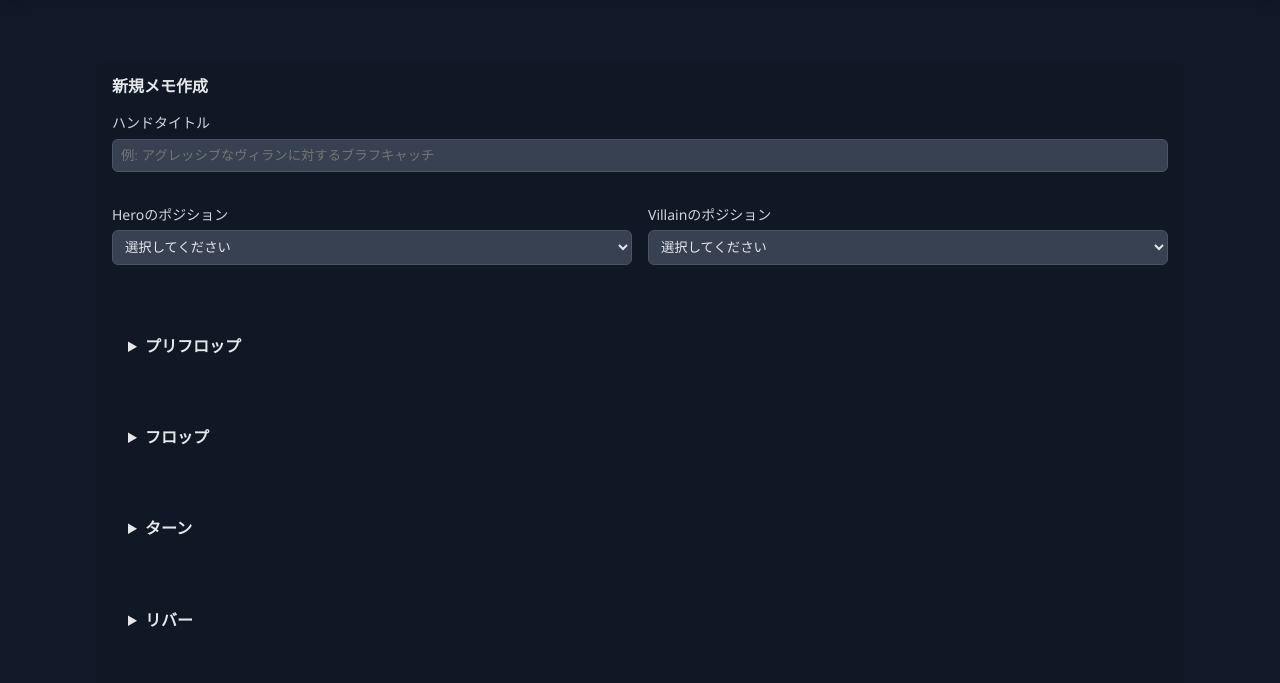
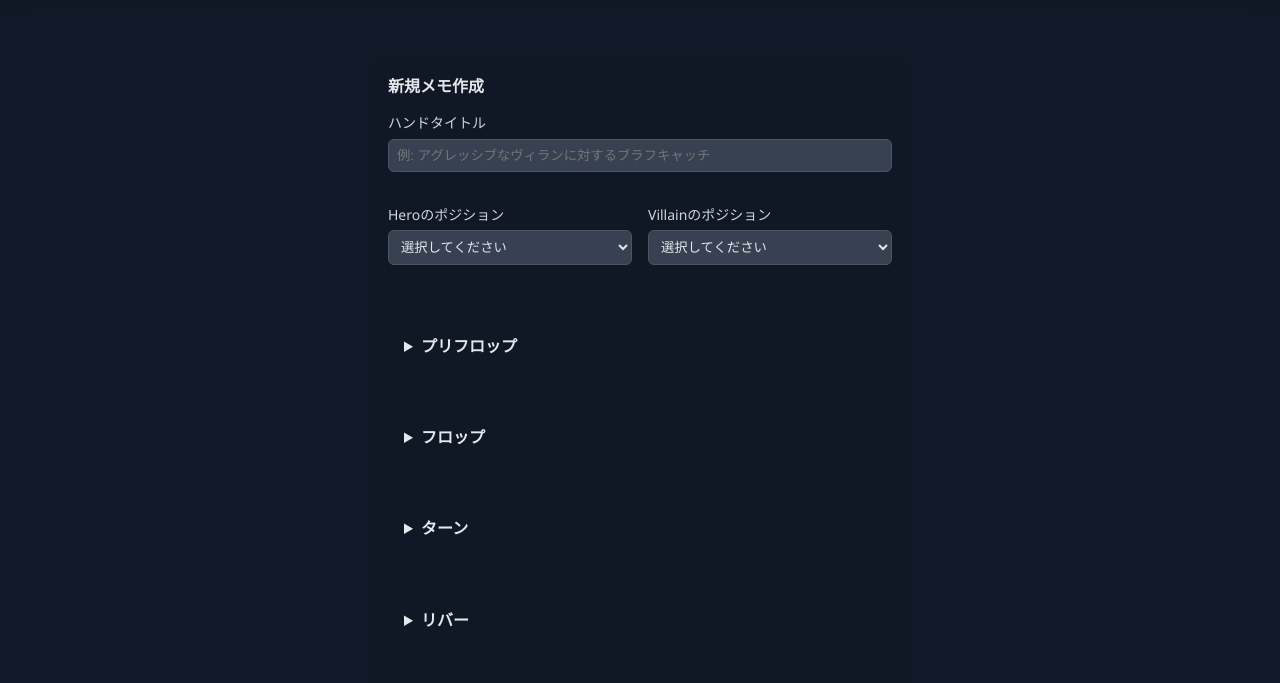
Before and after one commit to takao0612/poker-hand-memo-app, a plain HTML site: page index.html in a window 1280 px wide. Shown: the part 83-766 px from the top of the page. Drawn offline with Linux system fonts and the light colour scheme.

Commit message:
全体の横幅を600pxに統一し、各要素の幅を揃えて中央寄せ

```diff
--- a/index.html
+++ b/index.html
@@ -21,9 +21,11 @@
 
         /* レイアウト */
         .container {
-            max-width: 72rem;
+            max-width: 600px;
             margin: 0 auto;
             padding: 1rem;
+            width: 100%;
+            box-sizing: border-box;
         }
 
         @media (min-width: 640px) {
@@ -156,6 +158,7 @@
             border-radius: 0.375rem;
             padding: 0.5rem;
             color: #e5e7eb;
+            box-sizing: border-box;
         }
 
         .form-input:focus, .form-select:focus, .form-textarea:focus {
```
